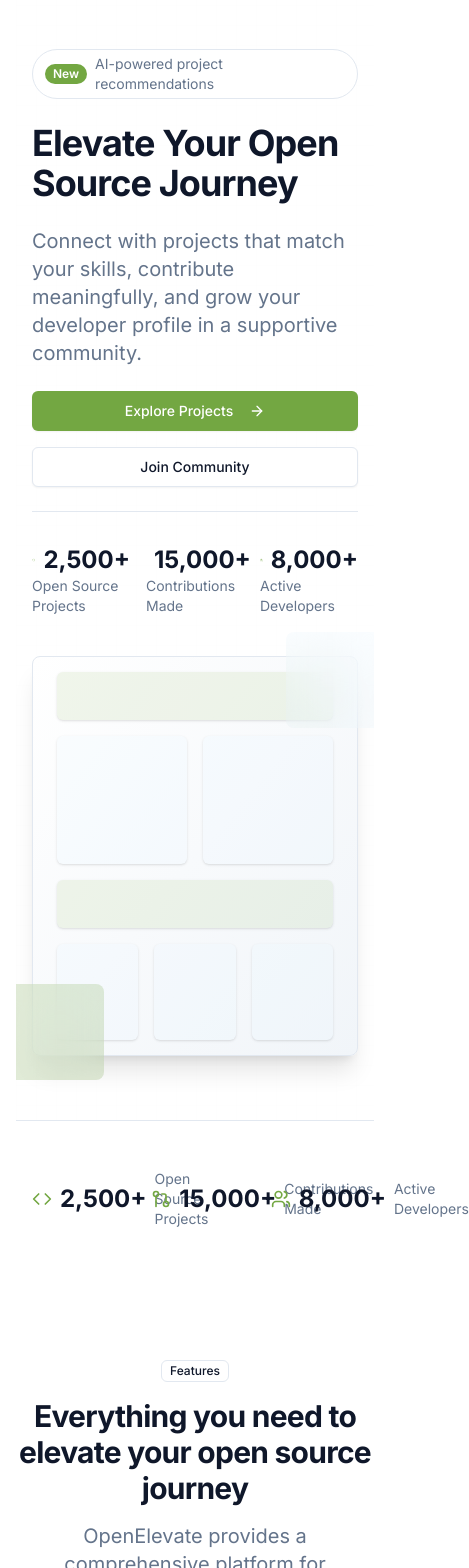
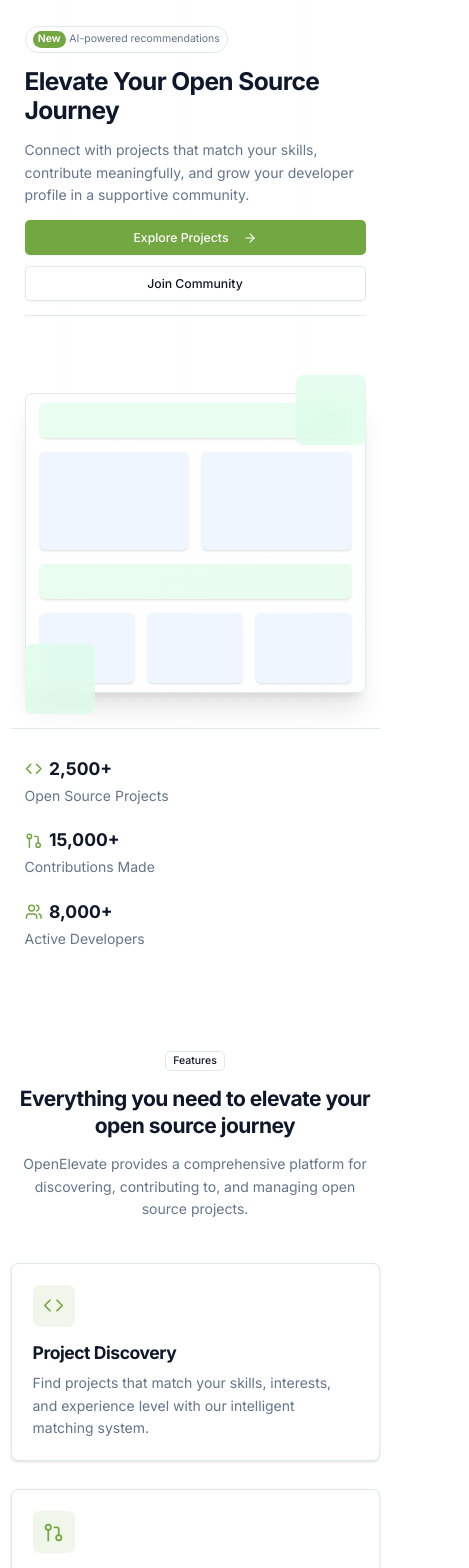
Before and after one commit to KunalAsude/openElevate-Frontend, a Next.js app: page / in a window 390 px wide. Shown: the part 80-1648 px from the top of the page, 469 px wide, since content can reach past the window. Built offline with nearby package versions, Linux system fonts and the light colour scheme.

Commit message:
Adjusting the responsiveness

```diff
--- a/app/globals.css
+++ b/app/globals.css
@@ -7,7 +7,8 @@
     scroll-behavior: smooth;
     -webkit-font-smoothing: antialiased;
     -moz-osx-font-smoothing: grayscale;
-    padding: 0px; /* Added 4px horizontal padding for the whole screen */
+    padding: 0px;
+    font-size: 16px; /* Base font size for responsive typography */
   }
 
   /* Hide scrollbar completely for Chrome, Safari and Opera */
@@ -19,6 +20,7 @@
   * {
     scrollbar-width: none;
     -ms-overflow-style: none; /* For Internet Explorer and Edge */
+    box-sizing: border-box; /* Ensure padding is included in width calculations */
   }
 
   /* Tooltip styles for sidebar icons */
@@ -42,6 +44,26 @@
     z-index: 50;
     box-shadow: 0 2px 10px rgba(0, 0, 0, 0.1);
     border: 1px solid hsl(var(--border));
+  }
+
+  /* Mobile tooltip positioning */
+  @media (max-width: 640px) {
+    .tooltip-wrapper .tooltip {
+      left: 50%;
+      top: 100%;
+      margin-left: 0;
+      margin-top: 10px;
+      transform: translateX(-50%);
+    }
+
+    .tooltip-wrapper .tooltip::before {
+      left: 50%;
+      top: -4px;
+      transform: translateX(-50%) rotate(45deg);
+      border-left: 1px solid hsl(var(--border));
+      border-top: 1px solid hsl(var(--border));
+      border-bottom: none;
+    }
   }
 
   .tooltip-wrapper:hover .tooltip {
@@ -68,31 +90,124 @@
     min-height: 100vh;
     display: flex;
     flex-direction: column;
-    margin: 0px; /* Added 4px horizontal padding for the whole screen */
+    margin: 0px;
   }
 }
 
 /* Responsive layout improvements */
 @layer utilities {
+  /* Improved container with more breakpoints */
   .container-fluid {
     width: 100%;
-    padding-right: 1rem;
-    padding-left: 1rem;
+    padding-right: 0.75rem;
+    padding-left: 0.75rem;
     margin-right: auto;
     margin-left: auto;
   }
 
+  /* Extra small devices (phones) */
+  @media (max-width: 639px) {
+    html {
+      font-size: 14px; /* Slightly smaller base font for tiny screens */
+    }
+
+    .container-fluid {
+      padding-right: 0.5rem;
+      padding-left: 0.5rem;
+    }
+
+    /* Mobile specific adjustments */
+    .mobile-stack {
+      flex-direction: column !important;
+    }
+
+    .mobile-full-width {
+      width: 100% !important;
+    }
+
+    .mobile-hidden {
+      display: none !important;
+    }
+
+    .mobile-center {
+      text-align: center !important;
+      justify-content: center !important;
+    }
+  }
+
+  /* Small devices (large phones, small tablets) */
   @media (min-width: 640px) {
+    .container-fluid {
+      padding-right: 1rem;
+      padding-left: 1rem;
+      max-width: 640px;
+    }
+  }
+
+  /* Medium devices (tablets) */
+  @media (min-width: 768px) {
     .container-fluid {
       padding-right: 1.5rem;
       padding-left: 1.5rem;
+      max-width: 768px;
     }
   }
 
+  /* Large devices (laptops/desktops) */
   @media (min-width: 1024px) {
     .container-fluid {
       padding-right: 2rem;
       padding-left: 2rem;
+      max-width: 1024px;
+    }
+  }
+
+  /* Extra large devices (large laptops and desktops) */
+  @media (min-width: 1280px) {
+    .container-fluid {
+      padding-right: 2.5rem;
+      padding-left: 2.5rem;
+      max-width: 1280px;
+    }
+  }
+
+  /* 2XL devices */
+  @media (min-width: 1536px) {
+    .container-fluid {
+      padding-right: 3rem;
+      padding-left: 3rem;
+      max-width: 1536px;
+    }
+  }
+
+  /* Responsive grid system */
+  .responsive-grid {
+    display: grid;
+    grid-template-columns: repeat(auto-fill, minmax(280px, 1fr));
+    gap: 1.5rem;
+  }
+
+  @media (max-width: 639px) {
+    .responsive-grid {
+      grid-template-columns: repeat(auto-fill, minmax(220px, 1fr));
+      gap: 1rem;
+    }
+  }
+
+  /* Responsive flex utilities */
+  .flex-responsive {
+    display: flex;
+    flex-wrap: wrap;
+    gap: 1rem;
+  }
+
+  .flex-col-responsive {
+    flex: 1 1 300px;
+  }
+
+  @media (max-width: 639px) {
+    .flex-col-responsive {
+      flex: 1 1 100%;
     }
   }
 }
@@ -235,6 +350,7 @@
   --sidebar-border: rgba(255, 255, 255, 0.08);
   --sidebar-ring: #3dd6af;
 }
+
 @layer base {
   * {
     @apply border-border;
@@ -244,11 +360,17 @@
   }
 }
 
-/* Background patterns */
+/* Background patterns - responsive adjustments */
 .bg-grid-pattern {
   background-image: linear-gradient(to right, rgba(0, 0, 0, 0.05) 1px, transparent 1px),
                    linear-gradient(to bottom, rgba(0, 0, 0, 0.05) 1px, transparent 1px);
   background-size: 20px 20px;
+}
+
+@media (max-width: 640px) {
+  .bg-grid-pattern {
+    background-size: 15px 15px; /* Smaller grid pattern on mobile */
+  }
 }
 
 /* Base styles */
@@ -256,7 +378,69 @@ body {
   font-family: 'Inter', -apple-system, BlinkMacSystemFont, 'Segoe UI', Roboto, Oxygen, Ubuntu, Cantarell, 'Open Sans', 'Helvetica Neue', sans-serif;
 }
 
-/* Custom components */
+/* Responsive typography */
+h1 {
+  font-size: 2rem;
+  line-height: 1.2;
+  letter-spacing: -0.025em;
+}
+
+h2 {
+  font-size: 1.75rem;
+  line-height: 1.3;
+  letter-spacing: -0.025em;
+}
+
+h3 {
+  font-size: 1.5rem;
+  line-height: 1.4;
+  letter-spacing: -0.02em;
+}
+
+h4 {
+  font-size: 1.25rem;
+  line-height: 1.4;
+}
+
+h5 {
+  font-size: 1.125rem;
+  line-height: 1.5;
+}
+
+h6 {
+  font-size: 1rem;
+  line-height: 1.5;
+}
+
+p {
+  font-size: 1rem;
+  line-height: 1.6;
+}
+
+/* Mobile typography adjustments */
+@media (max-width: 640px) {
+  h1 {
+    font-size: 1.75rem;
+  }
+
+  h2 {
+    font-size: 1.5rem;
+  }
+
+  h3 {
+    font-size: 1.25rem;
+  }
+
+  h4 {
+    font-size: 1.125rem;
+  }
+
+  h5, h6 {
+    font-size: 1rem;
+  }
+}
+
+/* Custom components with responsive adjustments */
 @layer components {
   /* Button styles */
   .btn {
@@ -275,7 +459,14 @@ body {
     @apply border border-input bg-background hover:bg-accent hover:text-accent-foreground;
   }
 
-  /* Card styles */
+  /* Responsive buttons */
+  @media (max-width: 640px) {
+    .btn {
+      @apply px-3 py-1.5 text-sm;
+    }
+  }
+
+  /* Responsive Card styles */
   .card {
     @apply rounded-lg border border-border bg-card text-card-foreground shadow-sm;
   }
@@ -292,14 +483,62 @@ body {
     @apply flex items-center p-6 pt-0;
   }
 
-  /* Navigation styles */
+  @media (max-width: 640px) {
+    .card-header {
+      @apply p-4;
+    }
+
+    .card-content {
+      @apply p-4 pt-0;
+    }
+
+    .card-footer {
+      @apply p-4 pt-0;
+    }
+  }
+
+  /* Navigation styles with responsive adjustments */
   .nav-link {
     @apply px-3 py-2 text-sm font-medium rounded-md hover:bg-secondary hover:text-secondary-foreground transition-colors;
   }
 
   .nav-link-active {
+    @apply bg-secondary text-secondary-foreground;
+  }
 
-    @apply bg-secondary text-secondary-foreground;
+  /* Mobile navigation adjustments */
+  @media (max-width: 768px) {
+    .nav-container {
+      @apply flex-wrap justify-center;
+    }
+
+    .nav-link {
+      @apply px-2 py-1.5 text-xs;
+    }
+  }
+
+  /* Responsive table */
+  .responsive-table {
+    width: 100%;
+    overflow-x: auto;
+    -webkit-overflow-scrolling: touch;
+  }
+
+  /* Mobile-first layouts */
+  .layout-container {
+    @apply w-full px-4 mx-auto;
+  }
+
+  @media (min-width: 640px) {
+    .layout-container {
+      @apply px-6;
+    }
+  }
+
+  @media (min-width: 1024px) {
+    .layout-container {
+      @apply px-8;
+    }
   }
 }
 
@@ -320,6 +559,14 @@ body {
 
 .animate-slideUp {
   animation: slideUp 0.5s ease-in-out;
+}
+
+/* Responsive animations - reduce motion for users who prefer it */
+@media (prefers-reduced-motion) {
+  .animate-fadeIn,
+  .animate-slideUp {
+    animation: none;
+  }
 }
 
 /* Dark mode transition */
@@ -346,3 +593,55 @@ select,
 a {
   -webkit-tap-highlight-color: transparent;
 }
+
+/* Viewport height fixes for mobile browsers */
+.vh-fix {
+  height: calc(var(--vh, 1vh) * 100);
+}
+
+/* Add this script to your JS file to fix viewport height on mobile */
+/*
+document.addEventListener('DOMContentLoaded', function() {
+  function setVH() {
+    let vh = window.innerHeight * 0.01;
+    document.documentElement.style.setProperty('--vh', `${vh}px`);
+  }
+  setVH();
+  window.addEventListener('resize', setVH);
+});
+*/
+
+/* Touch-friendly interactive elements */
+button,
+.btn,
+.interactive {
+  min-height: 44px; /* Minimum touch target size */
+}
+
+/* Responsive images */
+img,
+video,
+svg {
+  max-width: 100%;
+  height: auto;
+}
+
+/* Safe area insets for notched devices */
+@supports (padding: max(0px)) {
+  .safe-area-inset {
+    padding-left: max(0.75rem, env(safe-area-inset-left));
+    padding-right: max(0.75rem, env(safe-area-inset-right));
+    padding-top: max(0.75rem, env(safe-area-inset-top));
+    padding-bottom: max(0.75rem, env(safe-area-inset-bottom));
+  }
+
+  .safe-area-inset-x {
+    padding-left: max(0.75rem, env(safe-area-inset-left));
+    padding-right: max(0.75rem, env(safe-area-inset-right));
+  }
+
+  .safe-area-inset-y {
+    padding-top: max(0.75rem, env(safe-area-inset-top));
+    padding-bottom: max(0.75rem, env(safe-area-inset-bottom));
+  }
+}
--- a/app/layout.js
+++ b/app/layout.js
@@ -1,5 +1,4 @@
 import React from "react"
-import { Metadata } from "next"
 import { Inter } from "next/font/google"
 import "./globals.css"
 import { ThemeProvider } from "@/components/theme-provider"
@@ -17,13 +16,11 @@ export const metadata = {
   description: "Platform connecting developers with open-source projects",
 }
 
-
-
 export default function RootLayout({
   children,
 }) {
   return (
-    <html lang="en" suppressHydrationWarning className={`${inter.variable}`}>
+    <html lang="en" suppressHydrationWarning className={`${inter.variable} scroll-smooth`}>
       <head>
         {/* Add a script to help prevent theme flashing */}
         <script dangerouslySetInnerHTML={{ __html: `
@@ -38,14 +35,31 @@ export default function RootLayout({
             } catch (e) {}
           })()
         `}} />
+
+        {/* Viewport meta tag with proper settings for responsive design */}
+        <meta name="viewport" content="width=device-width, initial-scale=1.0, maximum-scale=1.0, user-scalable=no, viewport-fit=cover" />
+
+        {/* Add script to fix vh issues on mobile */}
+        <script dangerouslySetInnerHTML={{ __html: `
+          (function() {
+            function setVH() {
+              let vh = window.innerHeight * 0.01;
+              document.documentElement.style.setProperty('--vh', \`\${vh}px\`);
+            }
+            window.addEventListener('resize', setVH);
+            window.addEventListener('orientationchange', setVH);
+            setVH();
+          })()
+        `}} />
       </head>
-      <body className="antialiased">
+      <body className="antialiased min-h-screen">
         <ThemeProvider attribute="class" defaultTheme="light" enableSystem>
           <RouteChangeSpinner />
           <div className="flex min-h-screen flex-col bg-background text-foreground dark:bg-background dark:text-foreground transition-colors duration-300">
             <Navbar />
-            <main className="flex-1 w-full px-4">
-              <div className="w-full">
+            <main className="flex-1 w-full">
+              {/* Responsive container with proper padding for different screen sizes */}
+              <div className="container-fluid mx-auto py-4 sm:py-6 md:py-8 safe-area-inset-x">
                 {children}
               </div>
             </main>
--- a/components/home/hero-section.js
+++ b/components/home/hero-section.js
@@ -4,84 +4,111 @@ import { ArrowRight, Code, GitPullRequest, Users } from "lucide-react"
 
 export function HeroSection() {
   return (
-    <section className="relative overflow-hidden bg-background py-16 md:py-20 lg:py-24">
+    <section className="relative overflow-hidden bg-background py-10 sm:py-12 md:py-16 lg:py-20 xl:py-20">
       {/* Light, subtle grid background */}
       <div className="absolute inset-0 bg-grid-pattern opacity-10"></div>
 
       {/* Main content container with proper max-width */}
-      <div className="relative z-10 mx-auto max-w-8xl px-4">
-        <div className="grid gap-10 lg:grid-cols-2 lg:gap-12 items-center">
-          <div className="flex flex-col justify-center space-y-6">
-            <div className="space-y-6">
-              <div className="inline-flex items-center rounded-full border bg-background px-3 py-1 text-sm">
-                <span className="mr-2 rounded-full bg-primary px-2 py-0.5 text-xs font-semibold text-primary-foreground">
+      <div className="relative z-10 mx-auto max-w-8xl px-4 sm:px-6 lg:px-8">
+        <div className="grid gap-8 md:gap-10 lg:grid-cols-2 lg:gap-12 items-center">
+          {/* Left content column - text and buttons */}
+          <div className="flex flex-col justify-center space-y-4 sm:space-y-6">
+            <div className="space-y-4 sm:space-y-6">
+              {/* "New" badge - Made responsive */}
+              <div className="inline-flex items-center rounded-full border bg-background px-2 sm:px-3 py-1 text-xs sm:text-sm">
+                <span className="mr-1 sm:mr-2 rounded-full bg-primary px-1.5 sm:px-2 py-0.5 text-xs font-semibold text-primary-foreground">
                   New
                 </span>
-                <span className="text-muted-foreground">AI-powered project recommendations</span>
+                <span className="text-muted-foreground text-xs sm:text-sm">AI-powered recommendations</span>
               </div>
-              <h1 className="text-4xl font-bold tracking-tight sm:text-5xl md:text-6xl">
+
+              {/* Heading - Responsive typography */}
+              <h1 className="text-3xl sm:text-4xl md:text-5xl lg:text-6xl font-bold tracking-tight">
                 Elevate Your Open Source Journey
               </h1>
-              <p className="max-w-[600px] text-xl text-muted-foreground">
+
+              {/* Description - Responsive width and sizing */}
+              <p className="text-lg sm:text-xl text-muted-foreground">
                 Connect with projects that match your skills, contribute meaningfully, and grow your developer profile
                 in a supportive community.
               </p>
             </div>
-            <div className="flex flex-col gap-4 sm:flex-row">
-              <Button size="lg" asChild>
+
+            {/* CTA Buttons - Stack on mobile, side by side on larger screens */}
+            <div className="flex flex-col sm:flex-row gap-3 sm:gap-4">
+              <Button size="lg" className="w-full sm:w-auto" asChild>
                 <Link href="/projects">
                   Explore Projects <ArrowRight className="ml-2 h-4 w-4" />
                 </Link>
               </Button>
-              <Button size="lg" variant="outline" asChild>
+              <Button size="lg" variant="outline" className="w-full sm:w-auto" asChild>
                 <Link href="/auth/register">Join Community</Link>
               </Button>
             </div>
-            <div className="grid grid-cols-3 gap-4 border-t pt-8">
-              <div className="flex flex-col">
+
+            {/* Stats section - Adjust layout for different screen sizes */}
+            <div className="grid grid-cols-1 xs:grid-cols-3 gap-3 border-t pt-6 sm:pt-8">
+              {/* Made each stat card more responsive */}
+              {/* <div className="flex flex-row xs:flex-col items-center xs:items-start justify-between">
                 <div className="flex items-center gap-2">
-                  <Code className="h-5 w-5 text-primary" />
-                  <span className="text-2xl font-bold">2,500+</span>
+                  <Code className="h-4 w-4 sm:h-5 sm:w-5 text-primary" />
+                  <span className="text-xl sm:text-2xl font-bold">2,500+</span>
                 </div>
-                <p className="text-sm text-muted-foreground">Open Source Projects</p>
-              </div>
-              <div className="flex flex-col">
+                <p className="text-xs sm:text-sm text-muted-foreground">Open Source Projects</p>
+              </div> */}
+
+              {/* <div className="flex flex-row xs:flex-col items-center xs:items-start justify-between">
                 <div className="flex items-center gap-2">
-                  <GitPullRequest className="h-5 w-5 text-primary" />
-                  <span className="text-2xl font-bold">15,000+</span>
+                  <GitPullRequest className="h-4 w-4 sm:h-5 sm:w-5 text-primary" />
+                  <span className="text-xl sm:text-2xl font-bold">15,000+</span>
                 </div>
-                <p className="text-sm text-muted-foreground">Contributions Made</p>
-              </div>
-              <div className="flex flex-col">
+                <p className="text-xs sm:text-sm text-muted-foreground">Contributions Made</p>
+              </div> */}
+
+              {/* <div className="flex flex-row xs:flex-col items-center xs:items-start justify-between">
                 <div className="flex items-center gap-2">
-                  <Users className="h-5 w-5 text-primary" />
-                  <span className="text-2xl font-bold">8,000+</span>
+                  <Users className="h-4 w-4 sm:h-5 sm:w-5 text-primary" />
+                  <span className="text-xl sm:text-2xl font-bold">8,000+</span>
                 </div>
-                <p className="text-sm text-muted-foreground">Active Developers</p>
-              </div>
+                <p className="text-xs sm:text-sm text-muted-foreground">Active Developers</p>
+              </div> */}
             </div>
           </div>
-          <div className="relative flex items-center justify-center lg:justify-end">
-            <div className="relative h-[400px] w-full max-w-[500px] overflow-hidden rounded-lg border bg-gradient-to-br from-background to-muted shadow-xl">
+
+
+          {/* Right column - Illustration/UI mockup with responsive sizing */}
+          <div className="relative flex items-center justify-center mt-8 lg:mt-0 lg:justify-center">
+            <div className="absolute -top-5 -right-0 z-20 h-20 w-20 sm:h-24 sm:w-24 rounded-lg bg-green-100/70 backdrop-blur-sm"></div>            <div className="relative h-[300px] sm:h-[350px] md:h-[400px] lg:h-[450px] w-full max-w-[500px] overflow-hidden rounded-lg border bg-gradient-to-br from-background to-muted/10 shadow-xl">
               <div className="absolute inset-0 bg-grid-pattern opacity-5"></div>
+
+
+              {/* Responsive grid layout for the illustration - aligned like in the image */}
               <div className="absolute inset-0 flex items-center justify-center">
-                <div className="grid w-full max-w-[400px] gap-4 p-6">
-                  <div className="h-12 rounded-md bg-primary/10 shadow-sm"></div>
+                <div className="grid w-full max-w-[450px] gap-4 p-4 sm:p-6">
+                  {/* Top green bar */}
+                  <div className="h-10 sm:h-14 rounded-md bg-green-100/60 shadow-sm"></div>
+
+                  {/* Two blue boxes in a row */}
                   <div className="grid grid-cols-2 gap-4">
-                    <div className="h-32 rounded-md bg-secondary/20 shadow-sm"></div>
-                    <div className="h-32 rounded-md bg-secondary/20 shadow-sm"></div>
+                    <div className="h-28 sm:h-36 rounded-md bg-blue-50 shadow-sm"></div>
+                    <div className="h-28 sm:h-36 rounded-md bg-blue-50 shadow-sm"></div>
                   </div>
-                  <div className="h-12 rounded-md bg-primary/10 shadow-sm"></div>
+
+                  {/* Middle green bar */}
+                  <div className="h-10 sm:h-14 rounded-md bg-green-100/60 shadow-sm"></div>
+
+                  {/* Three blue boxes in a row */}
                   <div className="grid grid-cols-3 gap-4">
-                    <div className="h-24 rounded-md bg-secondary/20 shadow-sm"></div>
-                    <div className="h-24 rounded-md bg-secondary/20 shadow-sm"></div>
-                    <div className="h-24 rounded-md bg-secondary/20 shadow-sm"></div>
+                    <div className="h-20 sm:h-28 rounded-md bg-blue-50 shadow-sm"></div>
+                    <div className="h-20 sm:h-28 rounded-md bg-blue-50 shadow-sm"></div>
+                    <div className="h-20 sm:h-28 rounded-md bg-blue-50 shadow-sm"></div>
                   </div>
                 </div>
               </div>
             </div>
-            <div className="absolute -bottom-6 -left-6 h-24 w-24 rounded-lg bg-primary/20 backdrop-blur-xl"></div>
-            <div className="absolute -right-6 -top-6 h-24 w-24 rounded-lg bg-secondary/20 backdrop-blur-xl"></div>
+
+            {/* Green square in bottom left corner */}
+            <div className="absolute -bottom-6 -left-0 z-20 h-20 w-20 sm:h-24 sm:w-24 rounded-lg bg-green-100/70 backdrop-blur-sm"></div>
           </div>
         </div>
       </div>
--- a/components/home/stats-section.js
+++ b/components/home/stats-section.js
@@ -3,30 +3,30 @@ import { Code, GitPullRequest, Star, Users } from "lucide-react"
 export function StatsSection() {
   return (
     <section className="border-t border-border">
-      <div className="mx-auto max-w-7xl px-4 py-12">
-        <div className="grid grid-cols-3 gap-x-8 gap-y-4">
-            <div className="flex items-center">
-            <div className="flex items-center">
+      <div className="mx-auto max-w-7xl px-4 py-8 sm:py-12">
+        <div className="grid grid-cols-1 sm:grid-cols-2 lg:grid-cols-3 gap-6 lg:gap-8">
+          <div className="flex flex-col sm:flex-row items-start sm:items-center">
+            <div className="flex items-center mb-1 sm:mb-0">
               <Code className="h-5 w-5 text-primary mr-2" />
-              <span className="text-2xl font-bold">2,500+</span>
+              <span className="text-xl md:text-2xl font-bold">2,500+</span>
             </div>
-            <p className="ml-2 text-sm text-muted-foreground">Open Source Projects</p>
+            <p className="sm:ml-2 text-sm text-muted-foreground">Open Source Projects</p>
           </div>
 
-          <div className="flex items-center">
-            <div className="flex items-center">
+          <div className="flex flex-col sm:flex-row items-start sm:items-center">
+            <div className="flex items-center mb-1 sm:mb-0">
               <GitPullRequest className="h-5 w-5 text-primary mr-2" />
-              <span className="text-2xl font-bold">15,000+</span>
+              <span className="text-xl md:text-2xl font-bold">15,000+</span>
             </div>
-            <p className="ml-2 text-sm text-muted-foreground">Contributions Made</p>
+            <p className="sm:ml-2 text-sm text-muted-foreground">Contributions Made</p>
           </div>
 
-          <div className="flex items-center">
-            <div className="flex items-center">
+          <div className="flex flex-col sm:flex-row items-start sm:items-center">
+            <div className="flex items-center mb-1 sm:mb-0">
               <Users className="h-5 w-5 text-primary mr-2" />
-              <span className="text-2xl font-bold">8,000+</span>
+              <span className="text-xl md:text-2xl font-bold">8,000+</span>
             </div>
-            <p className="ml-2 text-sm text-muted-foreground">Active Developers</p>
+            <p className="sm:ml-2 text-sm text-muted-foreground">Active Developers</p>
           </div>
         </div>
       </div>
```
